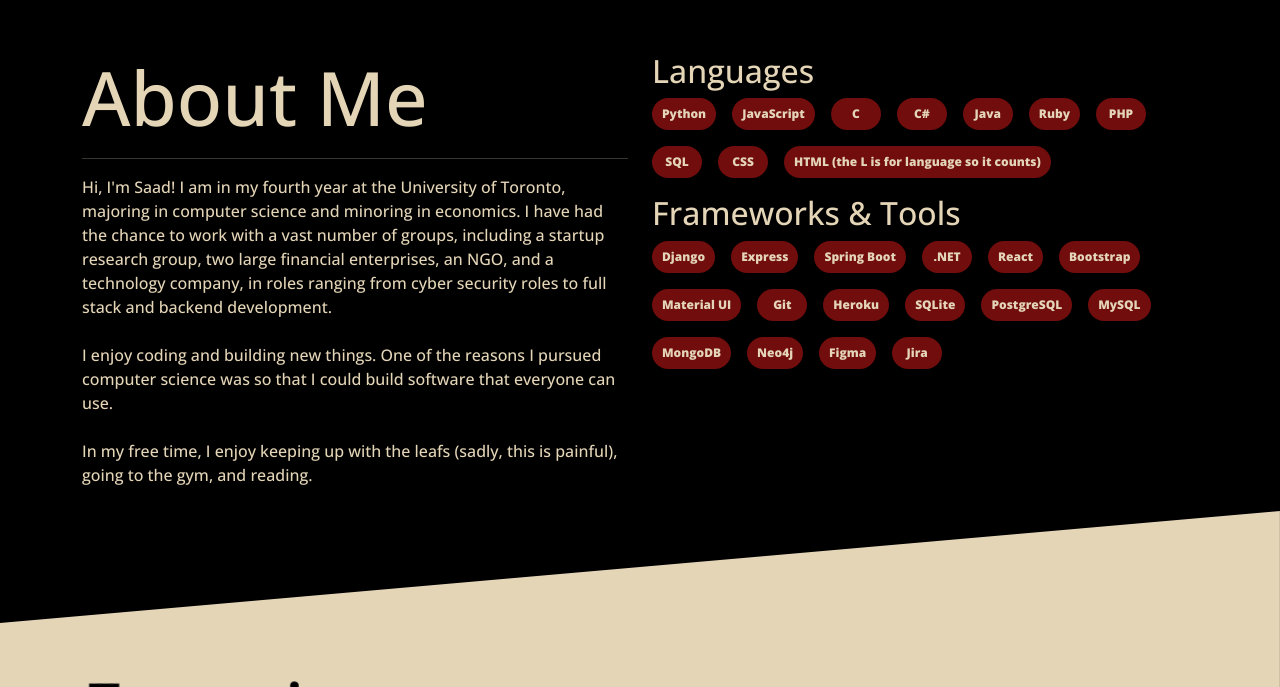
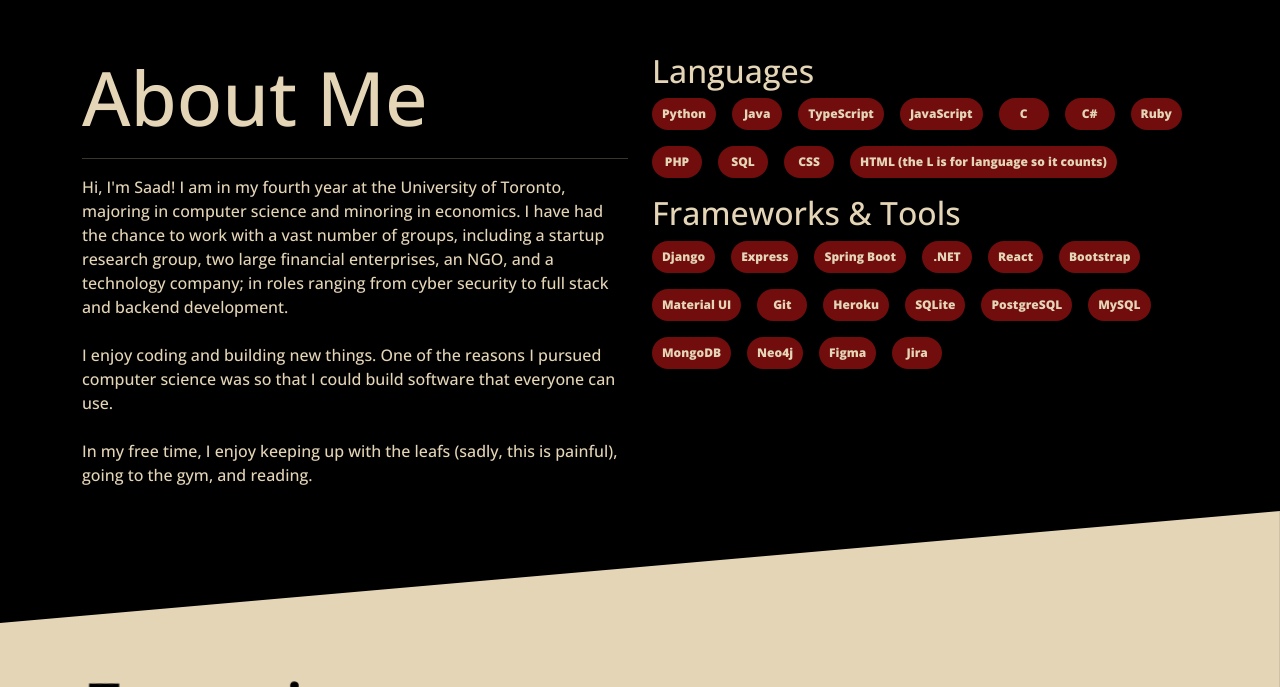
Before and after one commit to S-Makrod/S-Makrod.github.io, a React (Create React App) app: page / in a window 1280 px wide. Shown: the part 748-1435 px from the top of the page. Built offline with nearby package versions, Linux system fonts and the light colour scheme.

Commit message:
small updates

```diff
--- a/src/components/About.js
+++ b/src/components/About.js
@@ -5,10 +5,11 @@ import { Badge } from 'react-bootstrap'
 const About = () => {
     const languages = [
         'Python',
+        'Java',
+        'TypeScript',
         'JavaScript',
         'C',
         'C#',
-        'Java',
         'Ruby',
         'PHP',
         'SQL',
@@ -47,7 +48,7 @@ const About = () => {
                                 Hi, I'm Saad! I am in my fourth year at the University of Toronto, majoring in computer
                                 science and minoring in economics. I have had the chance to work with a vast number of
                                 groups, including a startup research group, two large financial enterprises, an NGO,
-                                and a technology company, in roles ranging from cyber security roles to full stack and
+                                and a technology company; in roles ranging from cyber security to full stack and
                                 backend development.
                                 <br/><br/>
                                 I enjoy coding and building new things. One of the reasons I pursued computer science
--- a/src/components/Experience.js
+++ b/src/components/Experience.js
@@ -33,8 +33,9 @@ const Experience = () => {
             place: 'EcoOnline Global',
             cardDetailedText: `Developing microservices for notification system in R&D department using C#, .NET, Docker, Kafka, and Datadog`,
             points: [
-                'Developed Prometheus metric library using C# and .NET providing telemetry capabilities to all microservices',
+                'Developed application monitoring library using Prometheus, C#, and .NET providing telemetry capabilities to all microservices',
                 'Orchestrated load test using Docker and Grafana k6 simulating 20,000 users and 150,000 requests via Kafka and REST',
+                'Created Datadog pipeline to correctly classify info, debug, error, and warning status of logs for traceability purposes',
                 'Built HTTP client factory and API clients to create extensible interface when communicating with external applications',
             ]
         },
```
Also changed, not shown: 1 other file (tests, documents, lock files or other folders).
